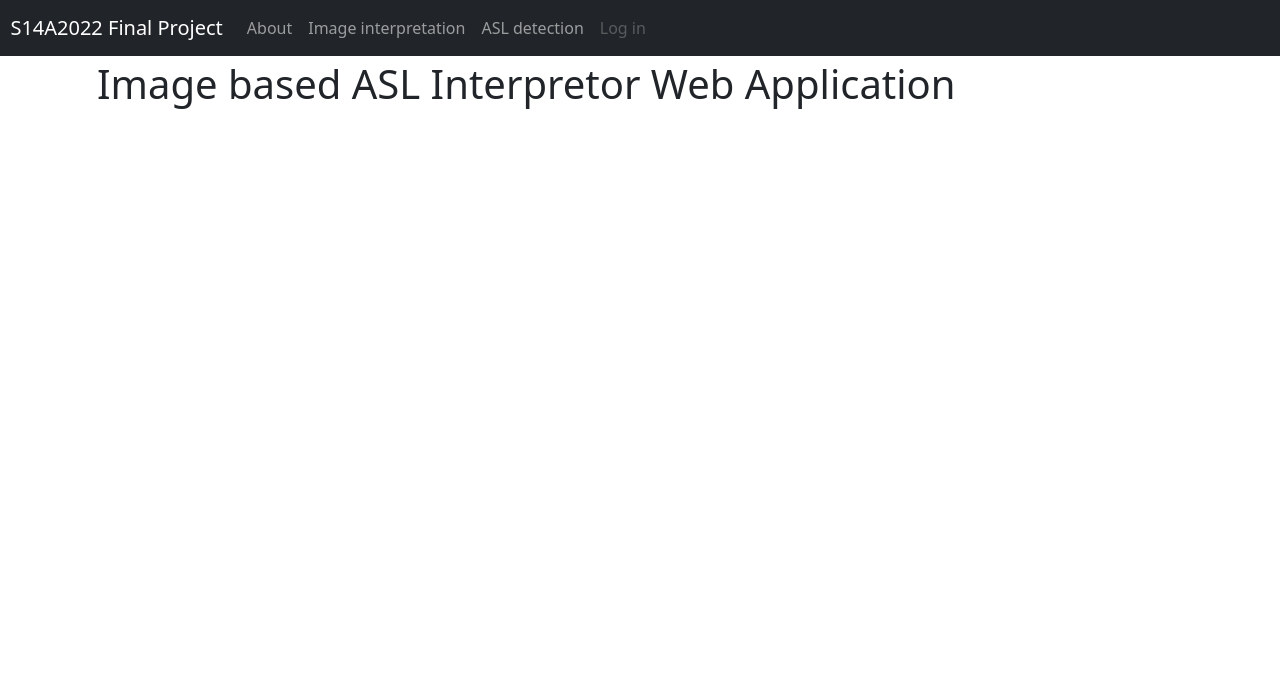
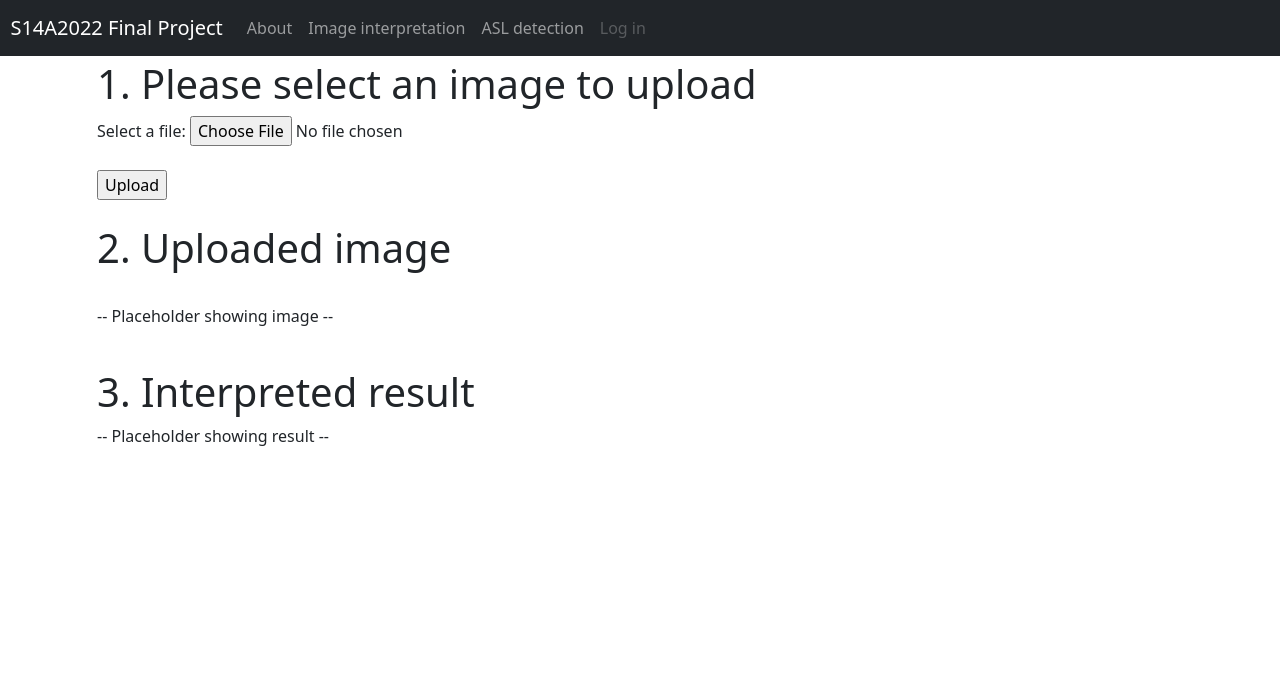
Before and after one commit to FAXMACHIN-E/Cam-Example, a Flask app: page /image_interpretation in a window 1280 px wide. Shown: the top 688 px of the page. Run offline with Flask 2, Linux system fonts and the light colour scheme.

Commit message:
added image_interpretation.html

```diff
--- a/templates/image_interpretation.html
+++ b/templates/image_interpretation.html
@@ -11,8 +11,22 @@
 {% block content %}
 <header>
     <div class="container">
-        <h1>Image based ASL Interpretor Web Application </h1>
+        <h1>1. Please select an image to upload </h1>
+        <form action="/">
+          <label for="myfile">Select a file:</label>
+          <input type="file" id="myfile" name="myfile"><br><br>
+          <input type="submit" value="Upload">
+        </form>
         <br>
+        <h1>2. Uploaded image </h1>
+        <br>
+        <p> -- Placeholder showing image -- </p>
+        <br>
+        <h1>3. Interpreted result</h1>
+         <p> -- Placeholder showing result -- </p>
+        <br>
+
+
 
     </div>
 </header>
```
